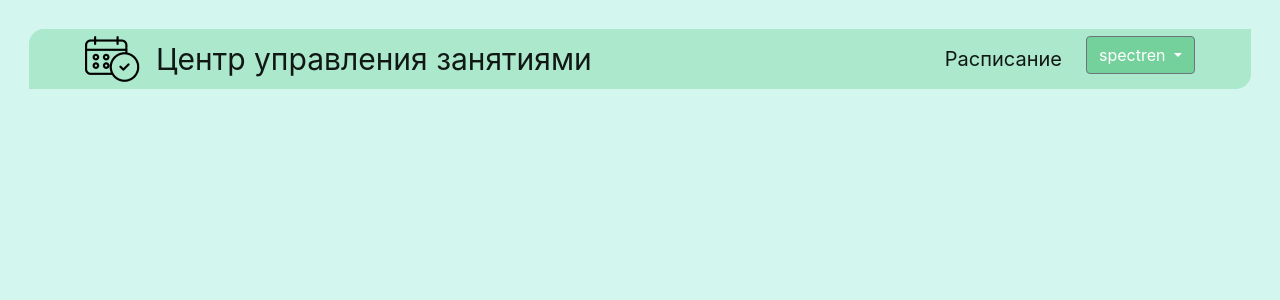
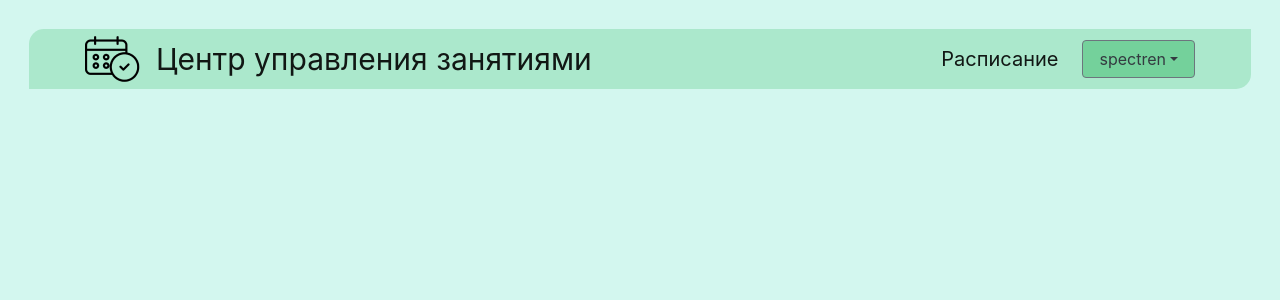
Before and after one commit to Spectren/schedule_master, a Django app: page / in a window 1280 px wide. Shown: the top 300 px of the page. Run offline with Django 3.2, Linux system fonts and the light colour scheme; a user stored in the database is signed in; some libraries are stand-ins or nearby versions; grey boxes are pictures that could not be loaded.

Commit message:
Main page authenticate user

```diff
--- a/Sber/static/css/style.css
+++ b/Sber/static/css/style.css
@@ -127,3 +127,13 @@ a{
     color: black;
     font-size: 25px;
 }
+
+/*----*Registration error styles----*/
+.errorlist {
+    list-style-type: none;
+    padding: 0
+}
+.errorlist {
+    color: red;
+}
+/*---------------------------------*/
--- a/Sber/templates/base.html
+++ b/Sber/templates/base.html
@@ -14,15 +14,9 @@
         <link rel="stylesheet" href="https://stackpath.bootstrapcdn.com/bootstrap/4.5.2/css/bootstrap.min.css">
         <link rel="stylesheet" href="{% static 'css/style.css' %}">
 
-        <style>
-            .errorlist {
-                list-style-type: none;
-                padding: 0
-            }
-            .errorlist {
-                color: red;
-            }
-        </style>
+        <script src="https://code.jquery.com/jquery-3.4.1.slim.min.js"></script>
+        <script src="https://cdn.jsdelivr.net/npm/popper.js@1.16.0/dist/umd/popper.min.js"></script>
+        <script src="https://stackpath.bootstrapcdn.com/bootstrap/4.5.2/js/bootstrap.min.js"></script>
     </head>
     <body>
         {% block content %}
--- a/Sber/templates/index.html
+++ b/Sber/templates/index.html
@@ -23,25 +23,17 @@
                         <a class="nav-link" href="profile.html"></a>
                     </li>
                     {% if user.is_authenticated %}
-                    <li class="nav-item">
+                    <li class="nav-item d-flex align-items-center">
                         <div class="dropdown">
-                            <a class="btn btn-secondary dropdown-toggle" type="button" id="dropdownMenuButton" data-toggle="dropdown" aria-haspopup="true" aria-expanded="false">
-                                {{ user.username }}
-                            </a>
-                            <div class="dropdown-menu" aria-labelledby="dropdownMenuButton">
-                                <a class="dropdown-item" href="#">Личный кабинет</a>
-                                <a class="dropdown-item" href="/auth/logout">Выйти</a>
+                            <div class="btn-group">
+                                <button class="btn btn-outline-secondary dropdown-toggle pl-3 pr-3 text-dark" data-toggle="dropdown">{{ user.username }}</button>
+                                <div class="dropdown-menu" aria-labelledby="dropdownMenuButton">
+                                    <a class="dropdown-item" href="#">Личный кабинет</a>
+                                    <a class="dropdown-item" href="/auth/logout">Выйти</a>
+                                </div>
                             </div>
                         </div>
                     </li>
-
-
-                    <!--<li class="nav-item">
-                        <span class="nav-link active btn btn-primary w-100 pl-4 pr-4" >{{ user.username }}</span>
-                    </li>
-                    <li class="nav-item">
-                        <a class="nav-link active" href="/auth/logout">Выйти</a>
-                    </li>-->
                     {% else %}
                     <li class="nav-item">
                         <a class="nav-link active" href="/auth/login">Войти</a>
```
Also changed, not shown: Sber/db.sqlite3.
